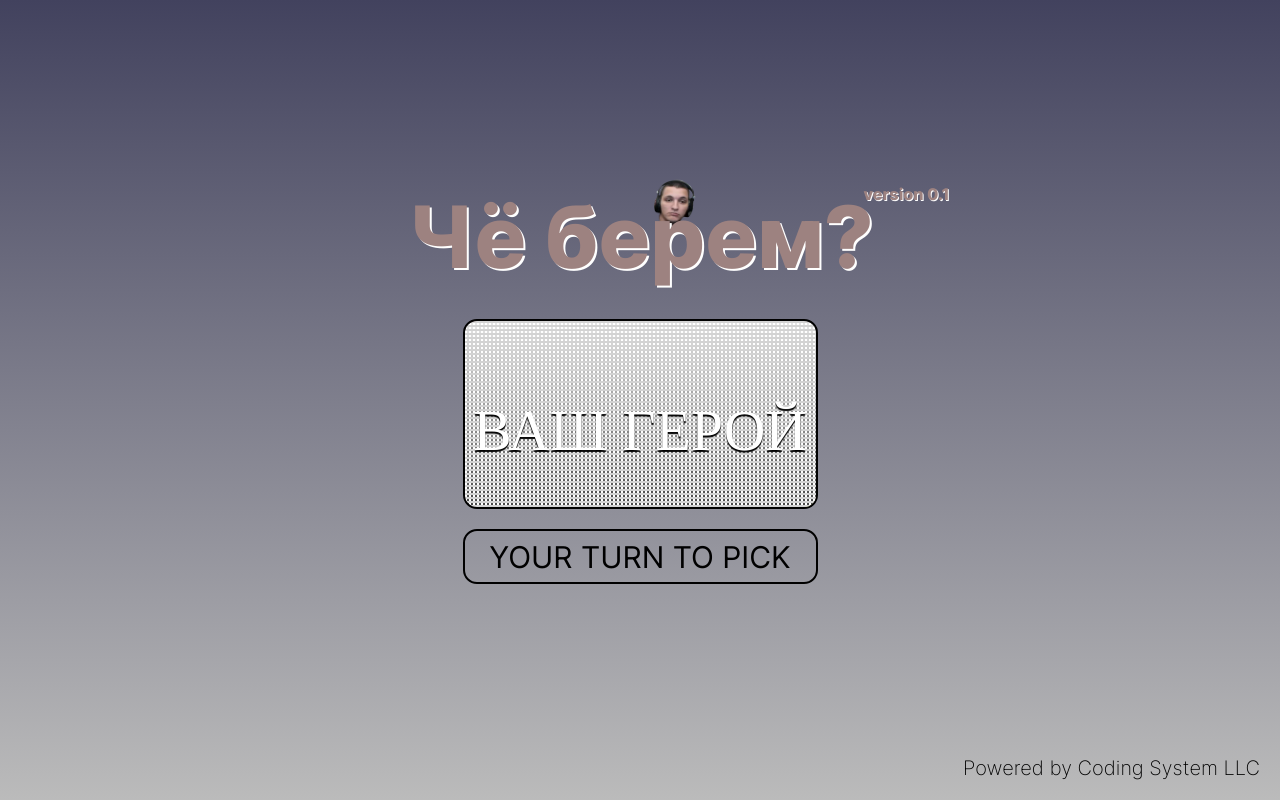
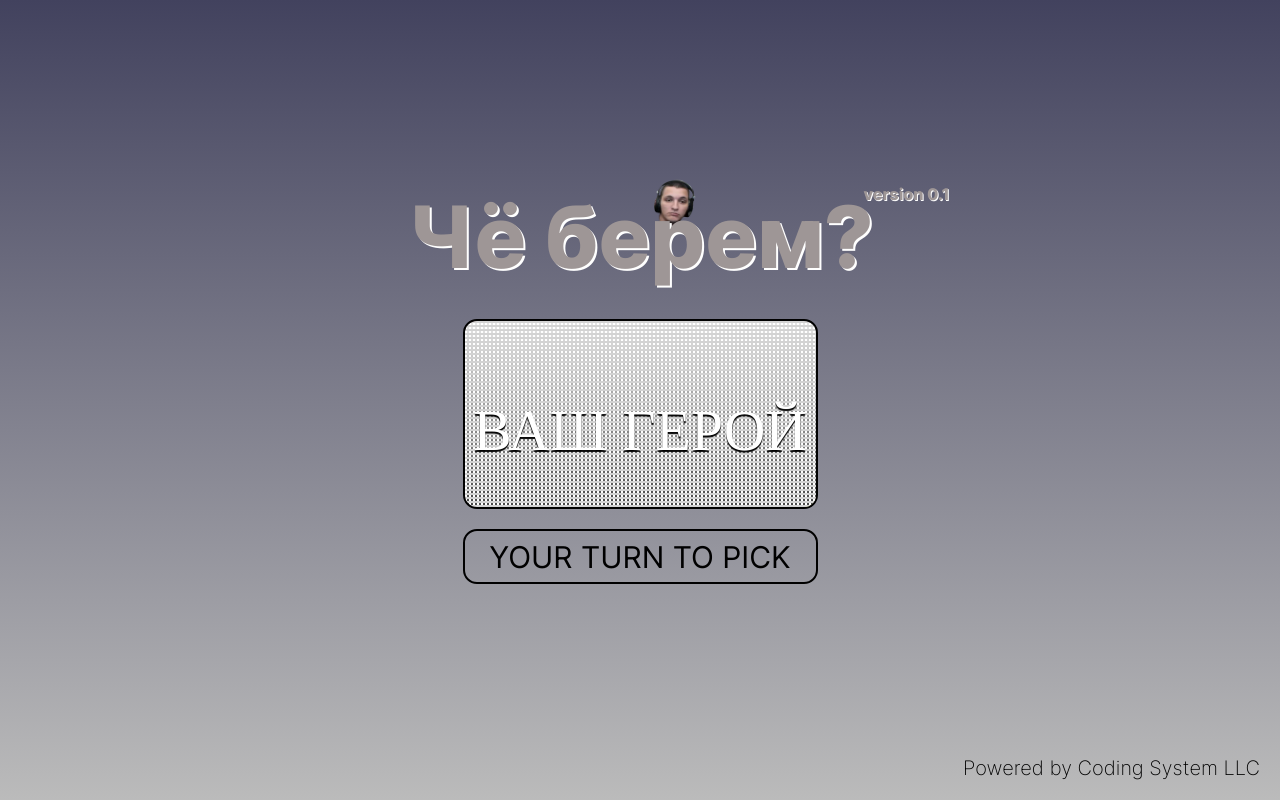
Before and after one commit to coding-system/hero-randomizer, a plain HTML site: page index.html in a window 1280 px wide. Drawn offline with Linux system fonts and the light colour scheme.

Commit message:
Доделал

```diff
--- a/style/main.css
+++ b/style/main.css
@@ -31,7 +31,7 @@
 .main-title {
    font-size: 85px;
    font-variation-settings: "wght" 800;
-   color: #9d8280;
+   color: #9e9696;
    text-shadow: 2px 2px 0 #fff;
 }
 
```
